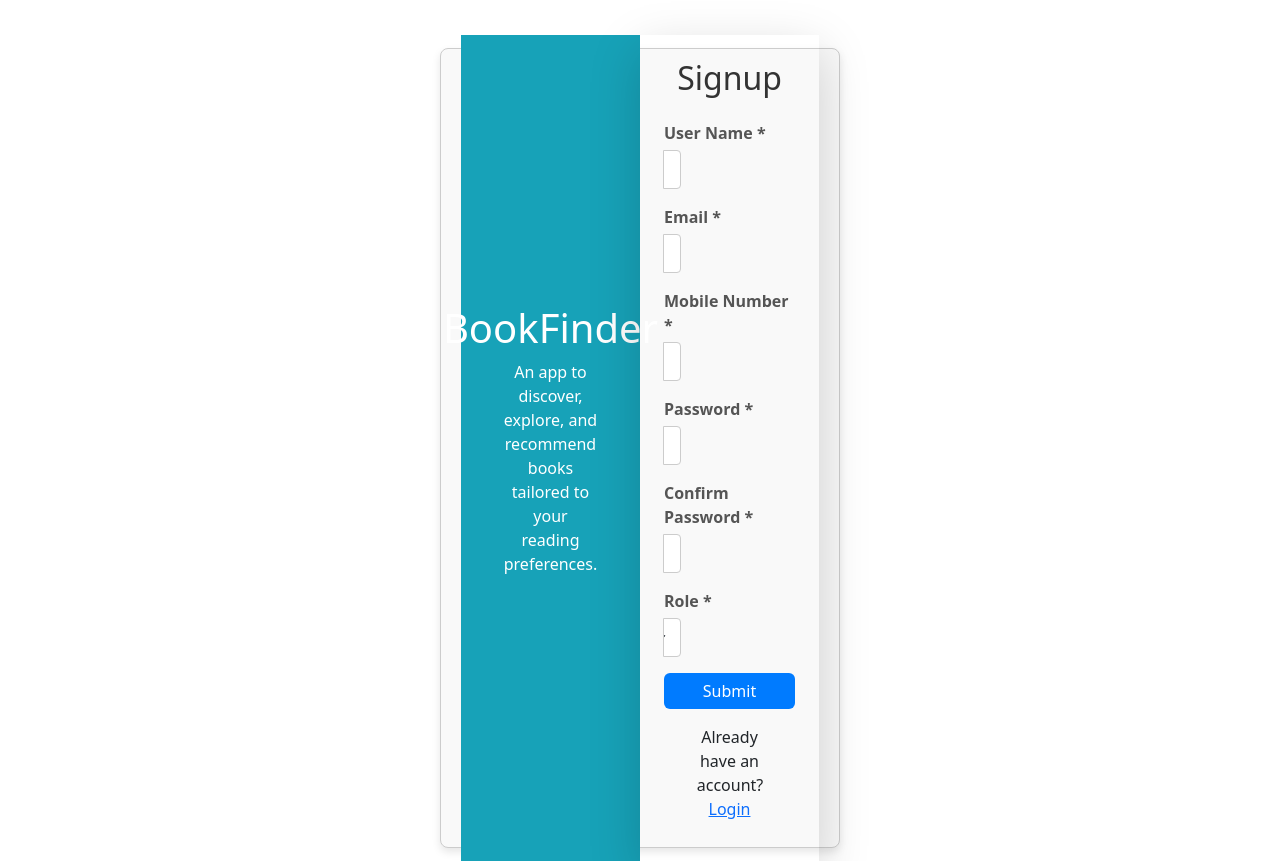
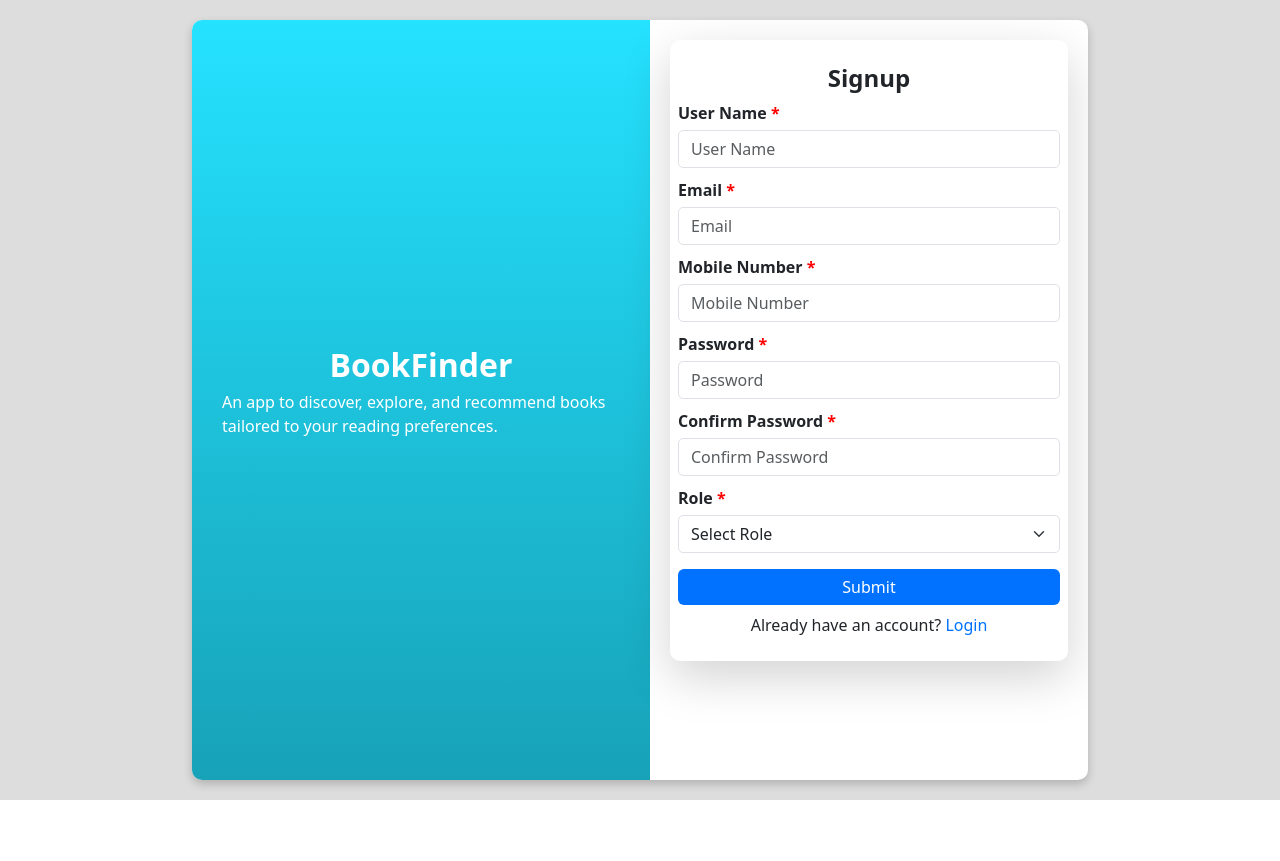
Before and after one commit to neojarvis-testing/734b2913-5a9c-48e3-b052-0f9eb0bf35ca-d6dcede1-5a98-4030-b98e-69b82d5837b1, a React (Create React App) app in the folder reactapp/: page /signup in a window 1280 px wide. After the commit the page ends 800 px from the top, so only its background shows below. Built offline with nearby package versions, Linux system fonts and the light colour scheme; no server answers.

Commit message:
Added private routes

```diff
--- a/reactapp/src/App.js
+++ b/reactapp/src/App.js
@@ -6,10 +6,10 @@ import HomePage from './Components/HomePage';
 import Login from './Components/Login';
 import Signup from './Components/Signup';
 import BookForm from './BookRecommenderComponents/BookForm';
-import BookRecommenderNavbar from './BookRecommenderComponents/BookRecommenderNavbar';
-import BookReaderNavbar from './BookReaderComponents/BookReaderNavbar';
+import BookReaderViewBook from './BookReaderComponents/BookReaderViewBook';
 import ViewBook from './BookRecommenderComponents/ViewBook';
-import BookReaderViewBook from './BookReaderComponents/BookReaderViewBook';
+import PrivateRoute from './Components/PrivateRoute';
+
 
 
 const App = () => {
@@ -17,14 +17,13 @@ const App = () => {
     <Router>
       <div>
         <Routes>
-        <Route path ="/readerviewbook" element={<BookReaderNavbar />} />
+        <Route path ="/readerviewbook" element={<BookReaderViewBook/>}/>
+        <Route path ="/" element={<HomePage />} />
         <Route path ="*" element={< ErrorPage/>} />
-        <Route path ="/home" element={<HomePage />} />
-        <Route path ="/" element={<Login />} />
         <Route path ="/login" element={<Login />} />
         <Route path ="/signup" element={<Signup />} />
-        <Route path ="/bookform" element={<BookForm />} />
-        <Route path ="/viewbook" element={<ViewBook/>} />
+        <Route path ="/bookform" element={<PrivateRoute requiredRole="BookRecommender"><BookForm/></PrivateRoute>}/>
+        <Route path ="/viewbook" element={<PrivateRoute requiredRole="BookRecommender"><ViewBook/></PrivateRoute>}/>
         <Route path ="/bookform/:id" element={<BookForm mode = 'edit'/>} />
 
         </Routes>
--- a/reactapp/src/Components/PrivateRoute.jsx
+++ b/reactapp/src/Components/PrivateRoute.jsx
@@ -0,0 +1,32 @@
+import React from 'react';
+import { Navigate } from 'react-router-dom';
+import {jwtDecode} from 'jwt-decode';
+
+const getUserRole = () => {
+  const token = localStorage.getItem('token');
+  if (!token) return null;
+
+  try {
+    const decodedToken = jwtDecode(token);
+    return decodedToken.role; // Assuming the role is stored in the 'role' field
+  } catch (error) {
+    console.error('Invalid token:', error);
+    return null;
+  }
+};
+
+const PrivateRoute = ({ children, requiredRole }) => {
+  const role = getUserRole();
+
+  if (!role) {
+    return <Navigate to="/login" />;
+  }
+
+  if (role !== requiredRole) {
+    return <Navigate to="/*" />;
+  }
+
+  return children;
+};
+
+export default PrivateRoute;
--- a/reactapp/src/Components/Signup.css
+++ b/reactapp/src/Components/Signup.css
@@ -1,167 +1,99 @@
-.signup-container {
-    max-width: 400px;
-    margin: 0 auto;
-    padding: 20px;
-    border: 1px solid #ccc;
-    border-radius: 8px;
-    background-color: #f9f9f9;
-    box-shadow: 0 4px 8px rgba(0, 0, 0, 0.1);
+.signup-page {
+    height: 100vh;
+    background: #ddd; /* Updated background color */
+    display: flex;
+    justify-content: center;
+    align-items: center;
+
   }
 
-  .signup-container h2 {
-    text-align: center;
-    margin-bottom: 20px;
-    color: #333;
+  .signup-container {
+    width: 70%; /* Reduced width */
+    max-width: 1000px;
+    height: 95%;
+    max-height: 800px;
+    background: #fff;
+    border-radius: 10px;
+    overflow: hidden;
+    display: flex;
+    box-shadow: 0 4px 10px rgba(0, 0, 0, 0.2);
   }
 
-  .input-group {
-    margin-bottom: 15px;
-  }
-
-  .input-group label {
-    display: block;
-    margin-bottom: 5px;
-    font-weight: bold;
-    color: #555;
-  }
-
-  .input-group input,
-  .input-group select {
-    width: 100%;
-    padding: 8px;
-    border: 1px solid #ccc;
-    border-radius: 4px;
-    font-size: 14px;
-  }
-
-  .input-group input:focus,
-  .input-group select:focus {
-    border-color: #007bff;
-    outline: none;
-  }
-
-  .error-message {
-    color: red;
-    font-size: 12px;
-    margin-top: 5px;
-  }
-
-  .success-message {
-    color: green;
-    font-size: 14px;
-    text-align: center;
-    margin-bottom: 15px;
-  }
-
-  button {
-    width: 100%;
-    padding: 10px;
-    background-color: #007bff;
-    color: white;
-    border: none;
-    border-radius: 4px;
-    font-size: 16px;
-    cursor: pointer;
-  }
-
-  button:hover {
-    background-color: #0056b3;
-  }
-
-  .modal {
-    position: fixed;
-    top: 0;
-    left: 0;
-    width: 100%;
-    height: 100%;
-    background-color: rgba(0, 0, 0, 0.5);
+  .signup-left {
+    flex: 1;
+    background: linear-gradient(to bottom, #25e2ff, #17a2b8);
+    color: #fff;
+    padding: 30px; /* Adjusted padding */
     display: flex;
+    flex-direction: column;
     justify-content: center;
     align-items: center;
   }
 
-  .modal-content {
-    background-color: white;
-    padding: 20px;
-    border-radius: 8px;
-    text-align: center;
-    box-shadow: 0 4px 8px rgba(0, 0, 0, 0.2);
+  .signup-left h1 {
+    font-size: 2rem; /* Adjusted font size */
+    font-weight: bold;
+    margin-bottom: 5px; /* Reduced margin */
   }
 
-  .modal-content h3 {
-    margin-bottom: 10px;
+  .signup-left p {
+    font-size: 1rem; /* Adjusted font size */
+    line-height: 1.5;
   }
 
-  .modal-content button {
-    margin-top: 10px;
-    padding: 8px 16px;
-    background-color: #007bff;
-    color: white;
-    border: none;
-    border-radius: 4px;
-    cursor: pointer;
+  .signup-right {
+    flex: 1;
+    padding: 20px; /* Adjusted padding */
   }
 
-  .modal-content button:hover {
-    background-color: #0056b3;
+  .signup-card {
+    background: #fff;
+    border-radius: 10px;
   }
 
-  .left-side {
-    background-color: #17a2b8;
-    color: white;
-    display: flex;
-    flex-direction: column;
-    align-items: center;
-    justify-content: center;
-    height: 100%;
-    text-align: center;
-  }
-  p{
-    align-items: center;
-    margin-left: 25%;
-    margin-right: 25%;
+  .signup-card h2 {
+    font-size: 1.5rem; /* Adjusted font size */
+    font-weight: bold;
+    margin-bottom: 15px;
   }
 
-
-  .input-group {
-    display: flex;
-    flex-direction: column;
+  .signup-card .form-label {
+    font-weight: bold;
+    margin-bottom: 5px; /* Reduced margin between labels and inputs */
   }
 
-  .form-label {
-    margin-bottom: 5px;
-    font-weight: bold;
+  .signup-card .form-control,
+  .signup-card .form-select {
+    border-radius: 5px;
+    margin-bottom: 10px; /* Reduced margin between inputs */
   }
 
-  .form-control {
-    padding: 10px;
-    font-size: 1rem;
+  .signup-card .btn {
+    background-color: #0072ff;
+    border: none;
   }
 
-  .wide-input {
-    width: 100%;
-    max-width: 700px;
-    padding: 12px;
-    font-size: 1rem;
-    border: 1px solid #ccc;
-    border-radius: 6px;
+  .signup-card .btn:hover {
+
+    background-color: #0056d2;
   }
 
-.full-width {
-    width: 100%;
-    max-width: 700px;
-    padding: 12px;
-    font-size: 1rem;
-    border: 1px solid #ccc;
-    border-radius: 6px;
+  .signup-card a {
+    color: #0072ff;
+    text-decoration: none;
   }
 
-  .form-label {
-    font-weight: bold;
-    margin-bottom: 8px;
+  .signup-card a:hover {
+    text-decoration: underline;
+  }
+  .astrik{
+    color: red;
   }
 
-  .input-group {
-    display: flex;
-    flex-direction: column;
-  }
+.error-placeholder::placeholder {
+    color: red;
+
+}
+.error-user{
+    color: red;
+}
--- a/reactapp/src/Components/Signup.jsx
+++ b/reactapp/src/Components/Signup.jsx
@@ -30,6 +30,7 @@ const Signup = () => {
     confirmPassword: (value) => {
       if (!value.trim()) return "Confirm Password is required";
       if (value !== formData.password) return "Passwords do not match";
+      if(value.length<6) return "Password must be long"
       return '';
     },
     userRole: (value) => value.trim() ? '' : "Role is required"
@@ -70,9 +71,9 @@ const Signup = () => {
   };
 
   return (
-    <div className="signup-container container d-flex justify-content-center align-items-center mt-5">
-       <div className="d-flex flex-row align-items-center justify-content-center w-100">
-      <div className="left-side w-50 d-flex flex-column align-items-center justify-content-center text-center">
+    <div className="signup-page d-flex justify-content-center align-items-center">
+       <div className="signup-container d-flex">
+      <div className="signup-left d-flex flex-column justify-content-center align-items-center">
 
         <h1>BookFinder</h1>
         <p>
@@ -81,11 +82,11 @@ const Signup = () => {
          reading preferences.
         </p>
       </div>
-      <div className="right-side w-50" >
-      <div className="Card p-4  shadow-lg">
-      <h2 className="text-center mb-4">Signup</h2>
-      {formError && <div className="error-message alert alert-danger">{formError}</div>}
-      {successMessage && <div className="success-message alert alert success-message">{successMessage}</div>}
+      <div className="signup-right" >
+      <div className="signup-card p-2 pt-4 shadow-lg">
+      <h2 className="text-center mb-2">Signup</h2>
+      {formError && <div className="alert alert-danger">{formError}</div>}
+      {successMessage && <div className="alert alert success">{successMessage}</div>}
       <form onSubmit={handleSubmit}>
         {[
           { label: "User Name", name: "username", type: "text" },
@@ -94,25 +95,27 @@ const Signup = () => {
           { label: "Password", name: "password", type: "password" },
           { label: "Confirm Password", name: "confirmPassword", type: "password" }
         ].map(({ label, name, type }) => (
-          <div className="input-group mb-3" key={name}>
-            <label htmlFor={name} className="form-label">{label} *</label>
-            <input id={name} name={name} type={type} onChange={handleChange} placeholder={label}  className="form-control full-width"/>
-            {errors[name] && <span className="error-message text-danger">{errors[name]}</span>}
+          <div className="mb-2" key={name}>
+            <label htmlFor={name} className="form-label">{label}<span className="astrik"> *</span></label>
+            <input id={name} name={name} type={type} onChange={handleChange} placeholder={errors[name]||label}
+              className={`form-control ${errors[name] ? 'error-placeholder' : ''}`}/>
           </div>
+          // {errors[name] && <span className="text-danger"> {errors[name]}
         ))}
-        <div className="input-group mb-3">
-          <label htmlFor="role" className="form-label">Role *</label>
+        <div className="mb-3">
+          <label htmlFor="role" className="form-label">Role<span className="astrik"> *</span></label>
           <select id="role" name="userRole" onChange={handleChange} className="form-select">
-            <option value="">Select Role</option>
+            <option value="">{errors.userRole && <span className="text-danger text-muted ">{errors.userRole}</span>||<span>Select Role</span>}</option>
             <option value="BookRecommender">Admin</option>
             <option value="BookReader">User</option>
           </select>
-          {errors.userRole && <span className="error-message text-danger">{errors.userRole}</span>}
+
+        {/*  */}
         </div>
         <button type="submit" className="btn btn-primary w-100">Submit</button>
       </form>
 
-      <p className="mt-3 text-center">Already have an account? <a href="/login">Login</a></p>
+      <p className="mt-2 text-center">Already have an account? <a href="/login">Login</a></p>
       {showModal && (
         <div className="modal fade show d-block">
           <div className="modal-dialog">
```
Also changed, not shown: reactapp/src/BookRecommenderComponents/BookForm.jsx (+17 -3 lines), 1 other file (tests, documents, lock files or other folders).
